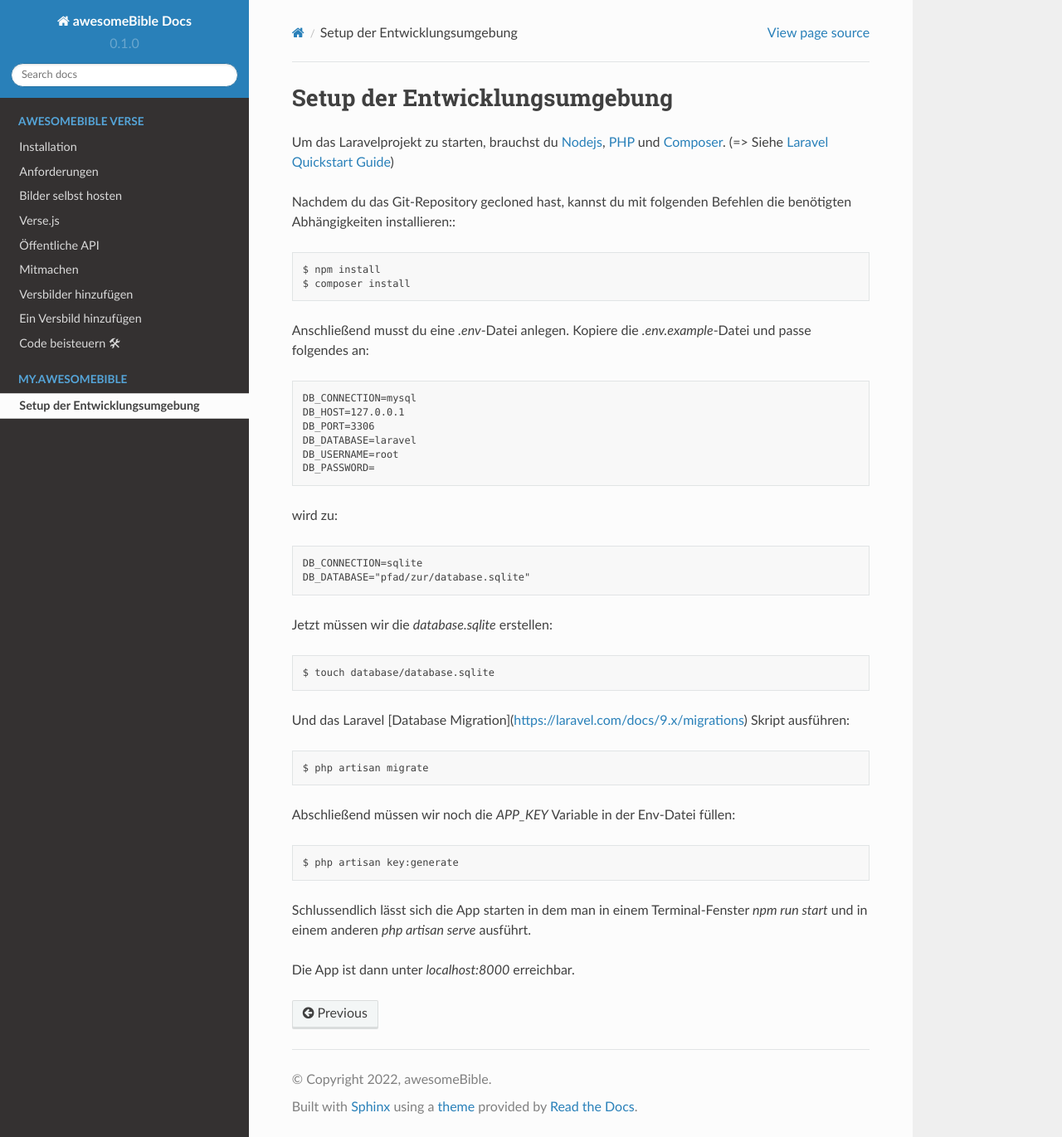
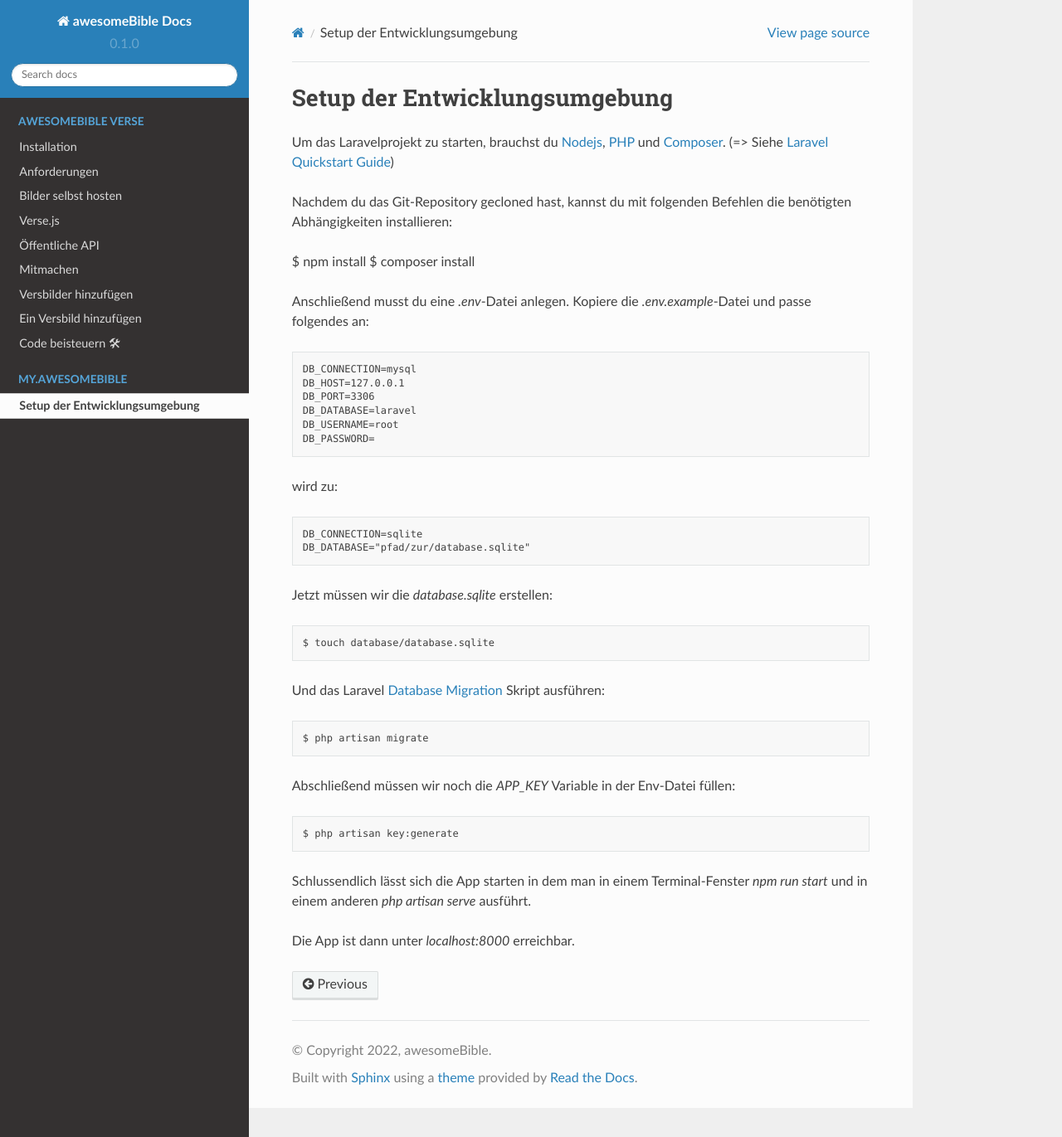
Before and after one commit to awesomebible/docs, a Sphinx documentation site: the page built from docs/source/my-devsetup.rst, in a window 1280 px wide and 1371 px high. Shown: the whole window at 83% size. Built offline with Sphinx 7.4.7 and the Read the Docs theme 2.0.0, drawn with Linux system fonts in a browser that asks for light colours.

Commit message:
Intro bissl leserlicher, Link gefixt

```diff
--- a/docs/source/index.rst
+++ b/docs/source/index.rst
@@ -1,12 +1,10 @@
 Willkommen bei der Dokumentation für awesomeBible Projekte!
 ===================================
+Hier kannst du die Dokumentation für `my.awesomeBible <https://codeberg.org/awesomeBible/my.awesomeBible>`_ und `awesomeBible Verse <https://codeberg.org/awesomeBible/verse>`_ finden.
 
 .. image:: _static/images/logo-wordmark_gradient.svg
 
-Hier findest du die Dokumentation für `my.awesomeBible <https://codeberg.org/awesomeBible/my.awesomeBible>`_ und `awesomeBible Verse <https://codeberg.org/awesomeBible/verse>`_.
-
-Check out the :doc:`usage` section for further information, including
-how to :ref:`installation` the project.
+Die Dokumentation ist `open source <https://github.com/awesomebible/docs/>`_. Das Hosting wird großzügigerweise von `Read the Docs <https://readthedocs.org>` zur Verfügung gestellt.
 
 .. note::
 
--- a/docs/source/my-devsetup.rst
+++ b/docs/source/my-devsetup.rst
@@ -3,7 +3,7 @@
 
 Um das Laravelprojekt zu starten, brauchst du `Nodejs <https://nodejs.org>`_, `PHP <https://php.net>`_ und `Composer <https://getcomposer.org>`_. (=> Siehe `Laravel Quickstart Guide <https://laravel.com/docs/9.x/installation>`_)
 
-Nachdem du das Git-Repository gecloned hast, kannst du mit folgenden Befehlen die benötigten Abhängigkeiten installieren:::
+Nachdem du das Git-Repository gecloned hast, kannst du mit folgenden Befehlen die benötigten Abhängigkeiten installieren:
 
 
 $ npm install
@@ -34,7 +34,7 @@
 
     $ touch database/database.sqlite
 
-Und das Laravel [Database Migration](https://laravel.com/docs/9.x/migrations) Skript ausführen:
+Und das Laravel `Database Migration <https://laravel.com/docs/9.x/migrations>`_ Skript ausführen:
 
 .. code-block:: bash
 
```
